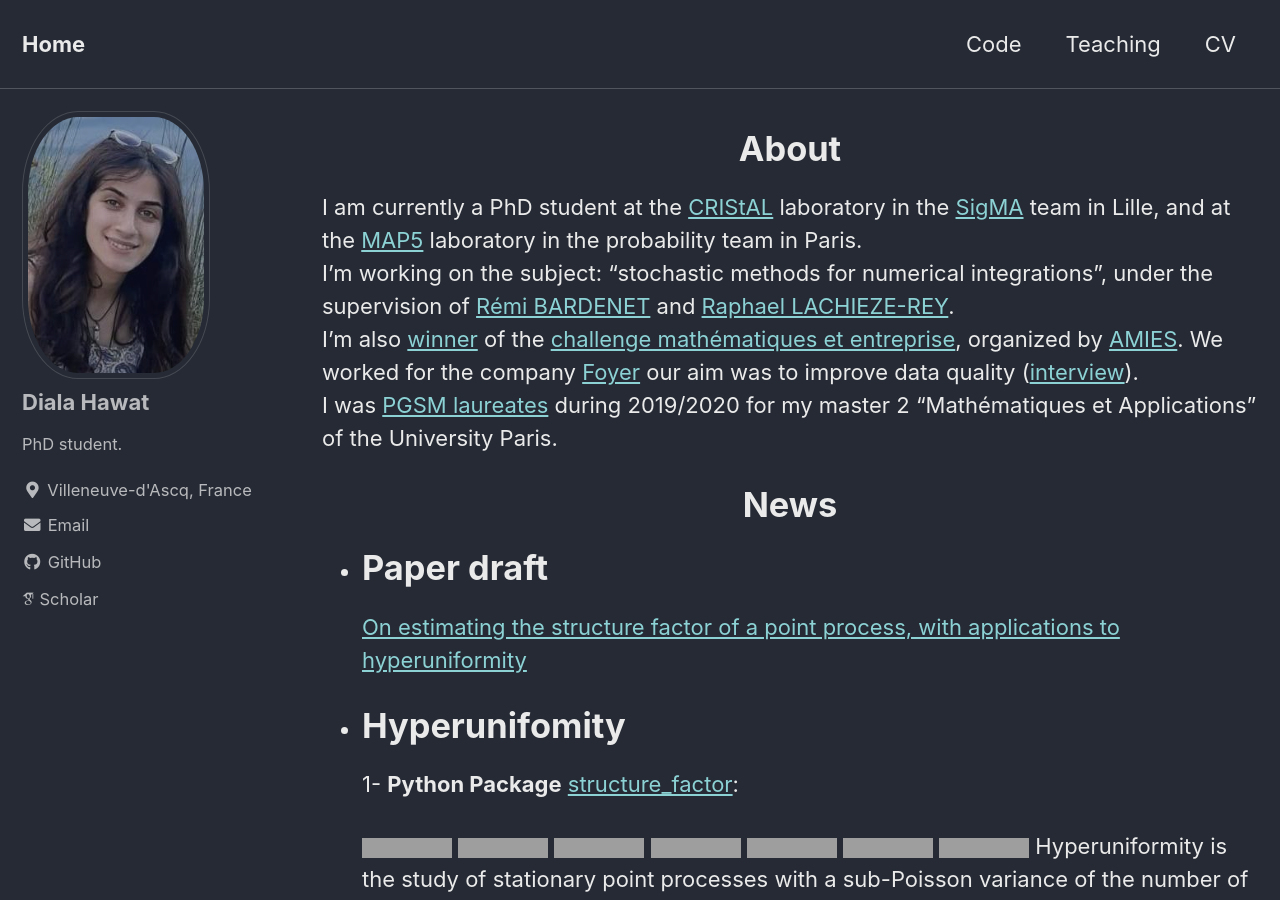
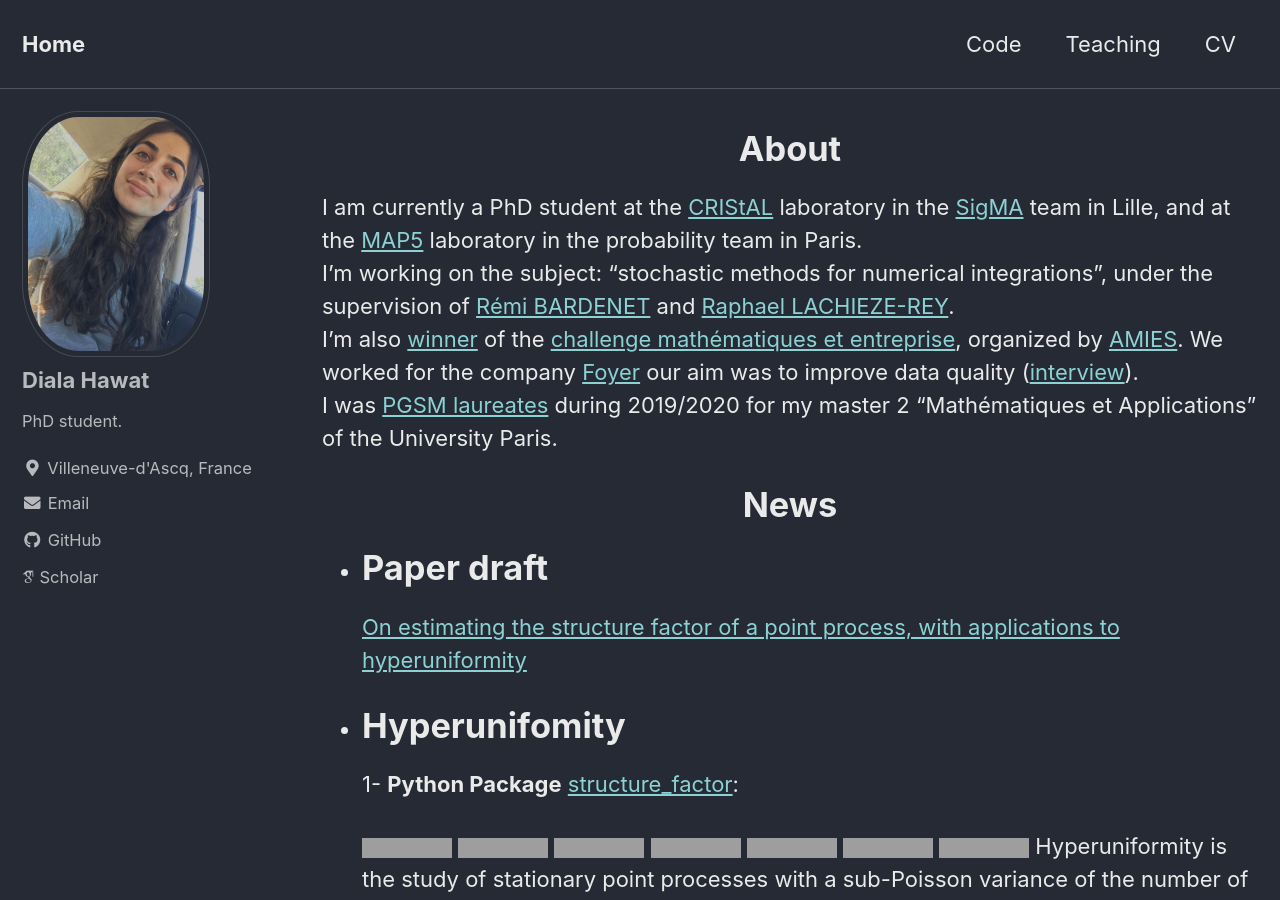
Before and after one commit to dhawat/dhawat.github.io, a Jekyll site: the page built from index.md, in a window 1280 px wide and 900 px high. Built offline with Jekyll 4.4.1, drawn with Linux system fonts in a browser that asks for light colours; cached includes are drawn as plain includes; nearby versions of some CDN libraries; some web fonts are replaced; grey boxes are pictures that could not be loaded.

Commit message:
change picture

```diff
--- a/_config.yml
+++ b/_config.yml
@@ -98,7 +98,7 @@ analytics:
 # _includes/author-profile-custom-links.html
 author:
   name: "Diala Hawat"
-  avatar: "/assets/images/bio.jpeg"
+  avatar: "/assets/images/bio.jpg"
   bio: "PhD student."
   location: "Villeneuve-d'Ascq, France"
   email: "dialahawat7@gmail.com"
```
Also changed, not shown: assets/images/bio.jpg (added).
